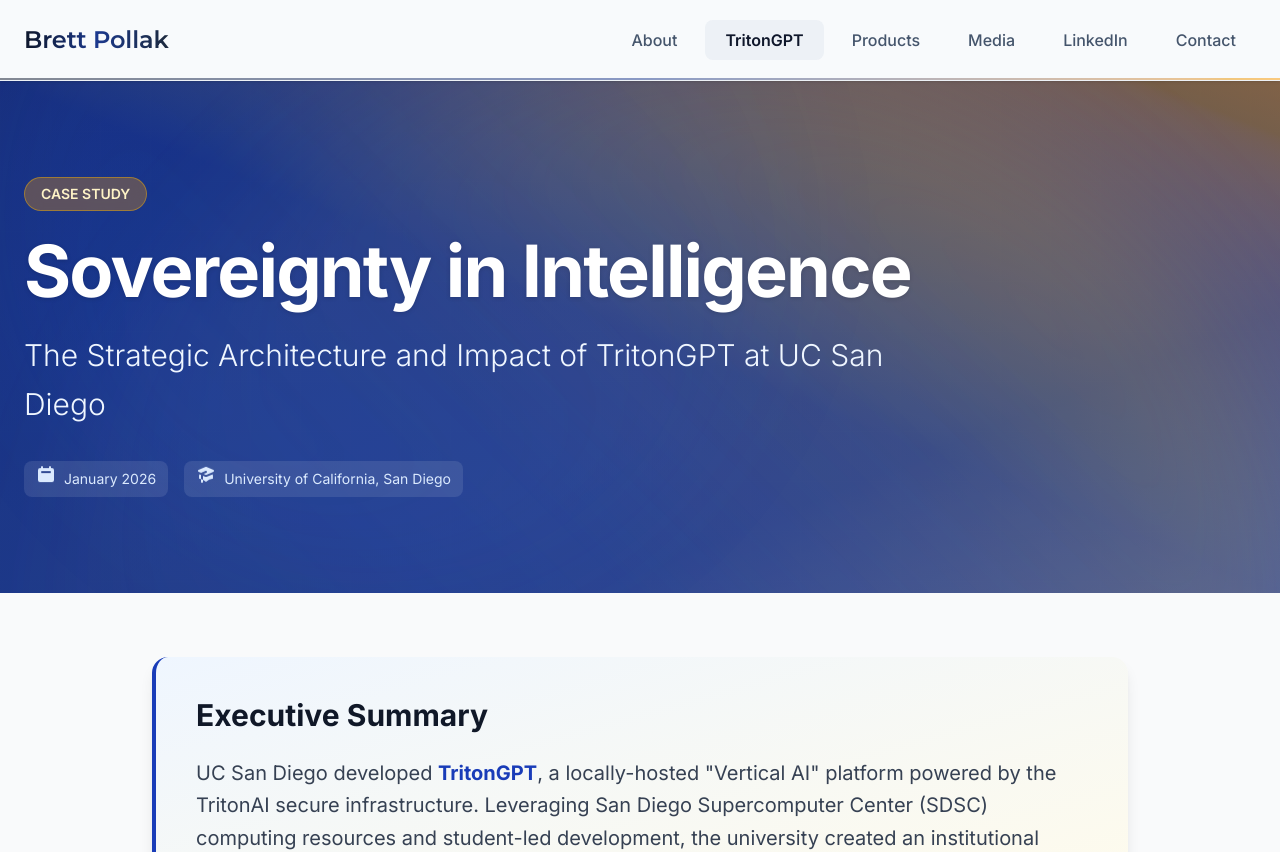
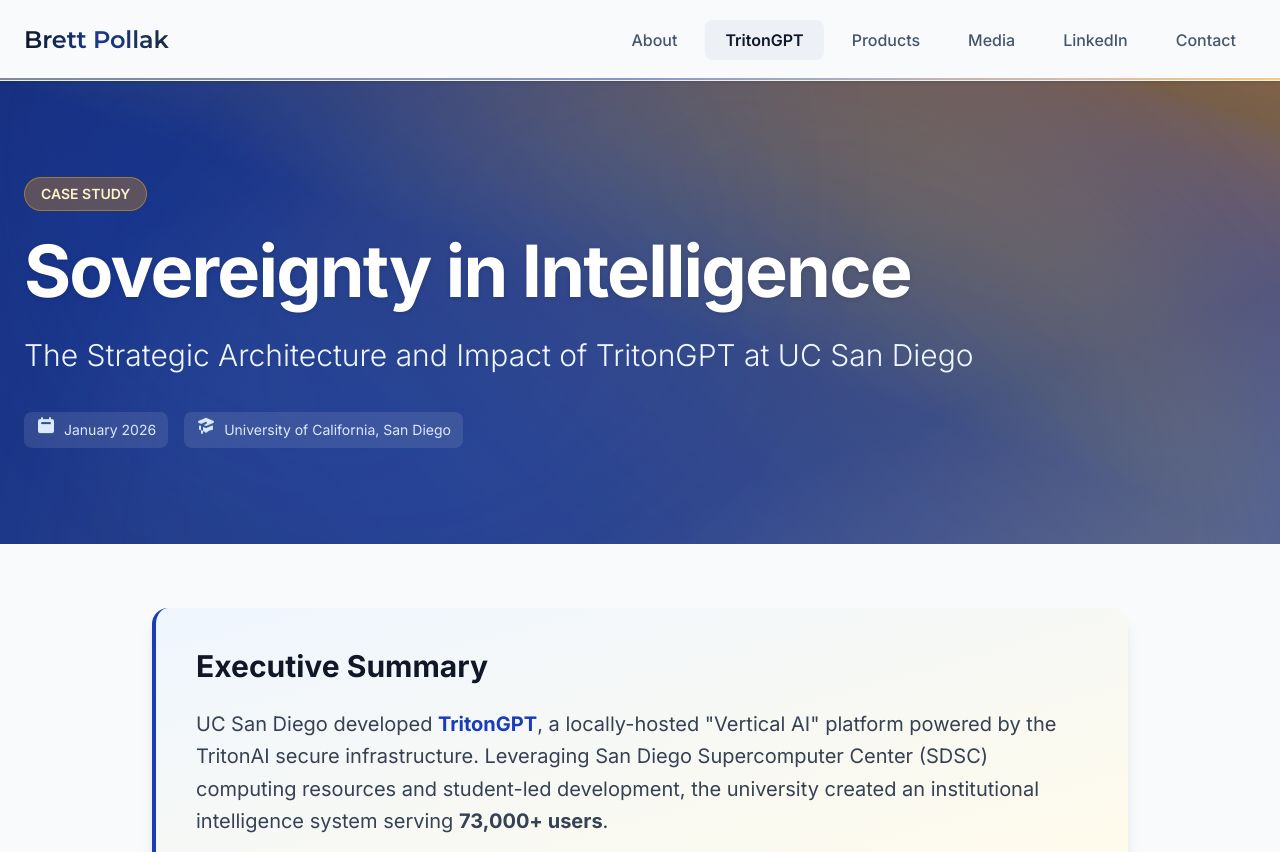
Before and after one commit to bpollak/brettpollak-website, a Next.js app: page /tritongpt in a window 1280 px wide. Shown: the top 852 px of the page. Built offline with nearby package versions, Linux system fonts and the light colour scheme.

Commit message:
style(tritongpt): put subtitle on one line

```diff
--- a/app/tritongpt/TritonGPTContent.tsx
+++ b/app/tritongpt/TritonGPTContent.tsx
@@ -71,9 +71,7 @@ export default function TritonGPTContent() {
           <h1 className="animate-slide-up text-5xl md:text-7xl font-bold mb-6 tracking-tight drop-shadow-sm">
             Sovereignty in Intelligence
           </h1>
-          <p className="animate-slide-up delay-100 text-2xl md:text-3xl text-blue-50 mb-8 max-w-4xl leading-relaxed font-light">
-            The Strategic Architecture and Impact of TritonGPT at UC San Diego
-          </p>
+          <p className="animate-slide-up delay-100 text-2xl md:text-3xl text-blue-50 mb-8 leading-relaxed font-light">The Strategic Architecture and Impact of TritonGPT at UC San Diego</p>
           <div className="animate-fade-in delay-200 flex flex-wrap gap-4 text-sm text-blue-100">
             <div className="flex items-center gap-2 backdrop-blur-sm bg-white/10 px-3 py-2 rounded-lg hover:bg-white/20 transition-all">
               <svg className="w-5 h-5 animate-bounce-subtle" fill="currentColor" viewBox="0 0 20 20">
```
